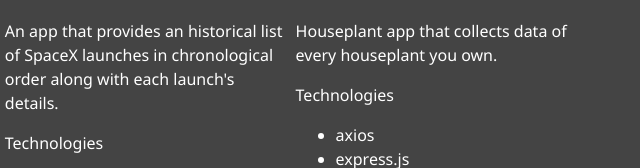
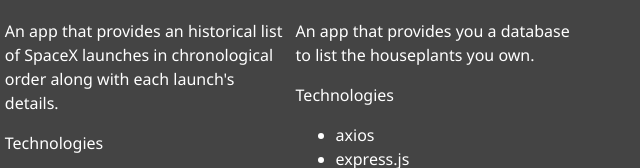
Before and after one commit to Akira957/modern_portfolio, a website: page dist/work.html in a window 1280 px wide. Shown: the part 473-641 px from the top of the page, 350-990 px from the left. Drawn offline with Linux system fonts and the light colour scheme.

Commit message:
updated description

```diff
--- a/dist/work.html
+++ b/dist/work.html
@@ -125,7 +125,8 @@
               alt="Project"
             />
             <p>
-              Houseplant app that collects data of every houseplant you own.
+              An app that provides you a database to list the houseplants you
+              own.
             </p>
             <head>
               Technologies
```
